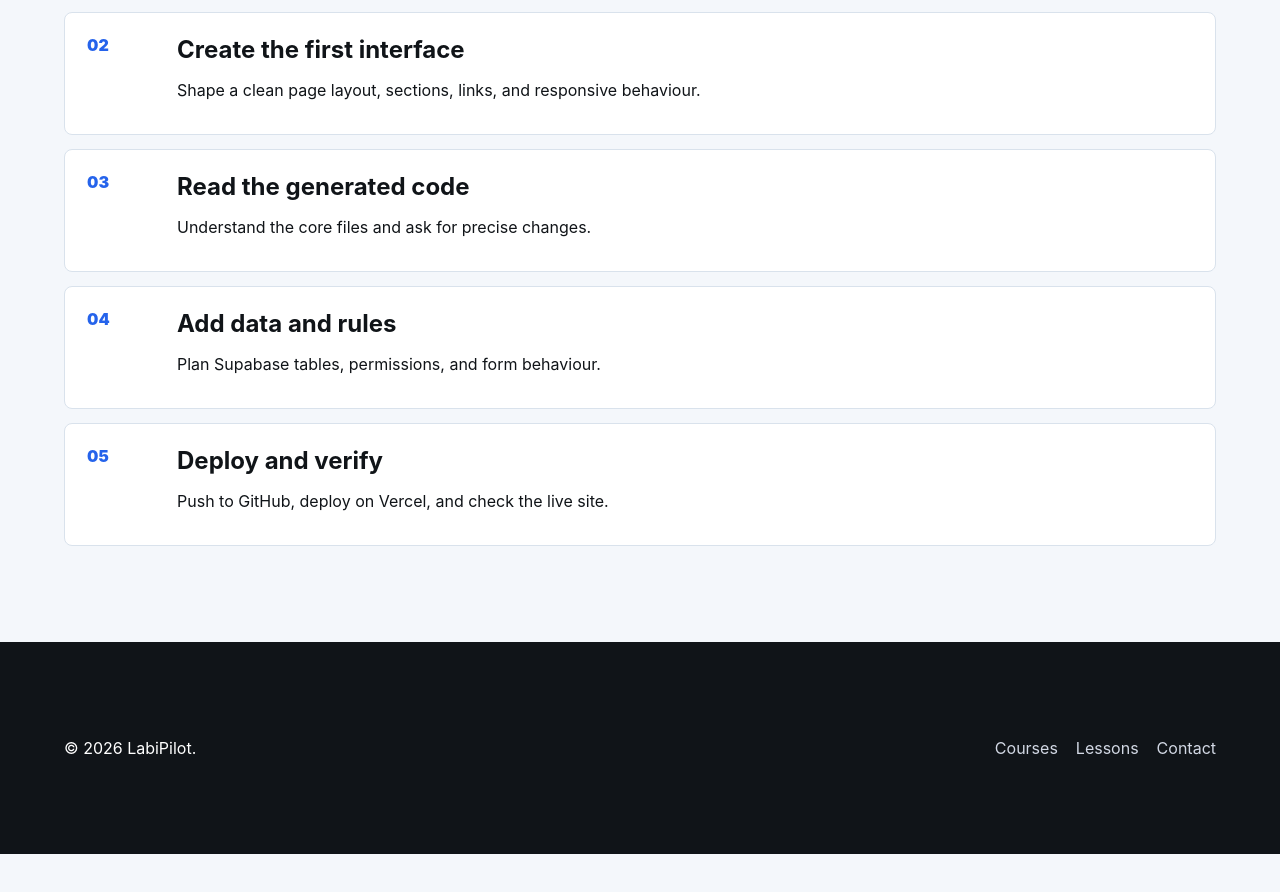
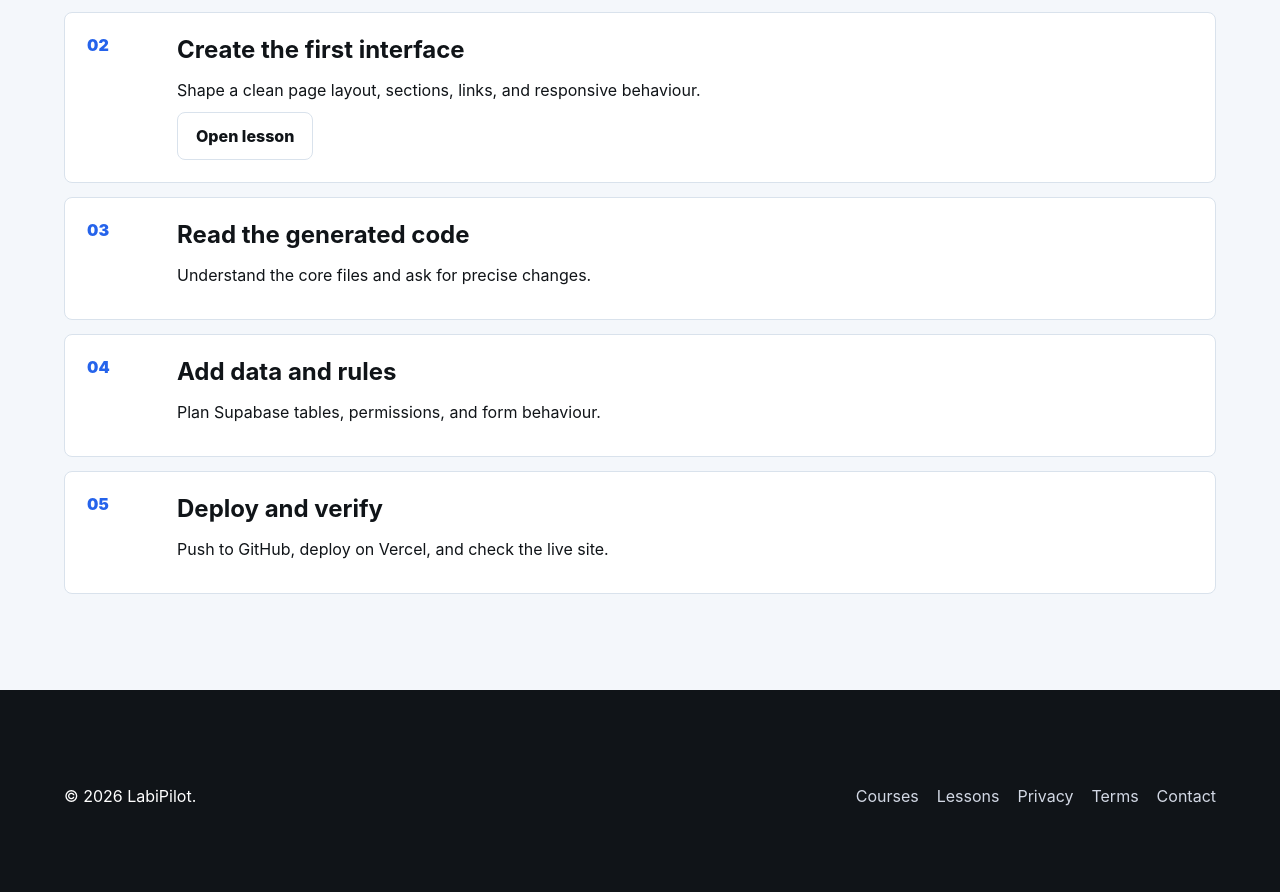
Before and after one commit to solajacobs-cloud/Labipilot, a website: page dashboard.html in a window 1280 px wide. Shown: the part 1244-2136 px from the top of the page. Before the commit the page ends 2098 px from the top, so only its background shows below. Drawn offline with Linux system fonts and the light colour scheme.

Commit message:
Link second lesson from dashboard

```diff
--- a/dashboard.html
+++ b/dashboard.html
@@ -60,11 +60,12 @@
               <a class="secondary-button" href="./lesson-ai-build-brief.html">Open lesson</a>
             </div>
           </article>
-          <article class="progress-item">
+          <article class="progress-item" data-progress-row="lesson-interface">
             <span>02</span>
             <div>
               <h3>Create the first interface</h3>
               <p>Shape a clean page layout, sections, links, and responsive behaviour.</p>
+              <a class="secondary-button" href="./lesson-first-interface.html">Open lesson</a>
             </div>
           </article>
           <article class="progress-item">
@@ -94,7 +95,7 @@
 
     <footer class="footer">
       <p>© 2026 LabiPilot.</p>
-      <div><a href="./courses.html">Courses</a><a href="./lessons.html">Lessons</a><a href="./contact.html">Contact</a></div>
+      <div><a href="./courses.html">Courses</a><a href="./lessons.html">Lessons</a><a href="./privacy.html">Privacy</a><a href="./terms.html">Terms</a><a href="./contact.html">Contact</a></div>
     </footer>
     <script src="./script.js"></script>
   </body>
```
